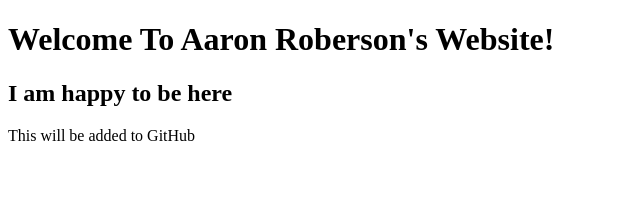
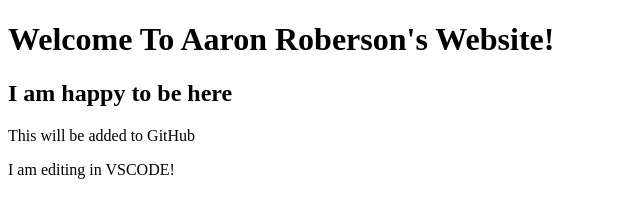
Before and after one commit to RoBo41/Introduction, a plain HTML site: page index.html in a window 1280 px wide. Shown: the whole page, without its empty margins (0-640 px from the left). Drawn offline with Linux system fonts and the light colour scheme.

Commit message:
Added new tag for VSCode

```diff
--- a/index.html
+++ b/index.html
@@ -12,6 +12,7 @@
   <h1>Welcome To Aaron Roberson's Website!</h1>
   <h2>I am happy to be here</h2>
   <p>This will be added to GitHub</p>
+  <p>I am editing in VSCODE!</p>
   <script src="script.js"></script>
 
   <!--
```
